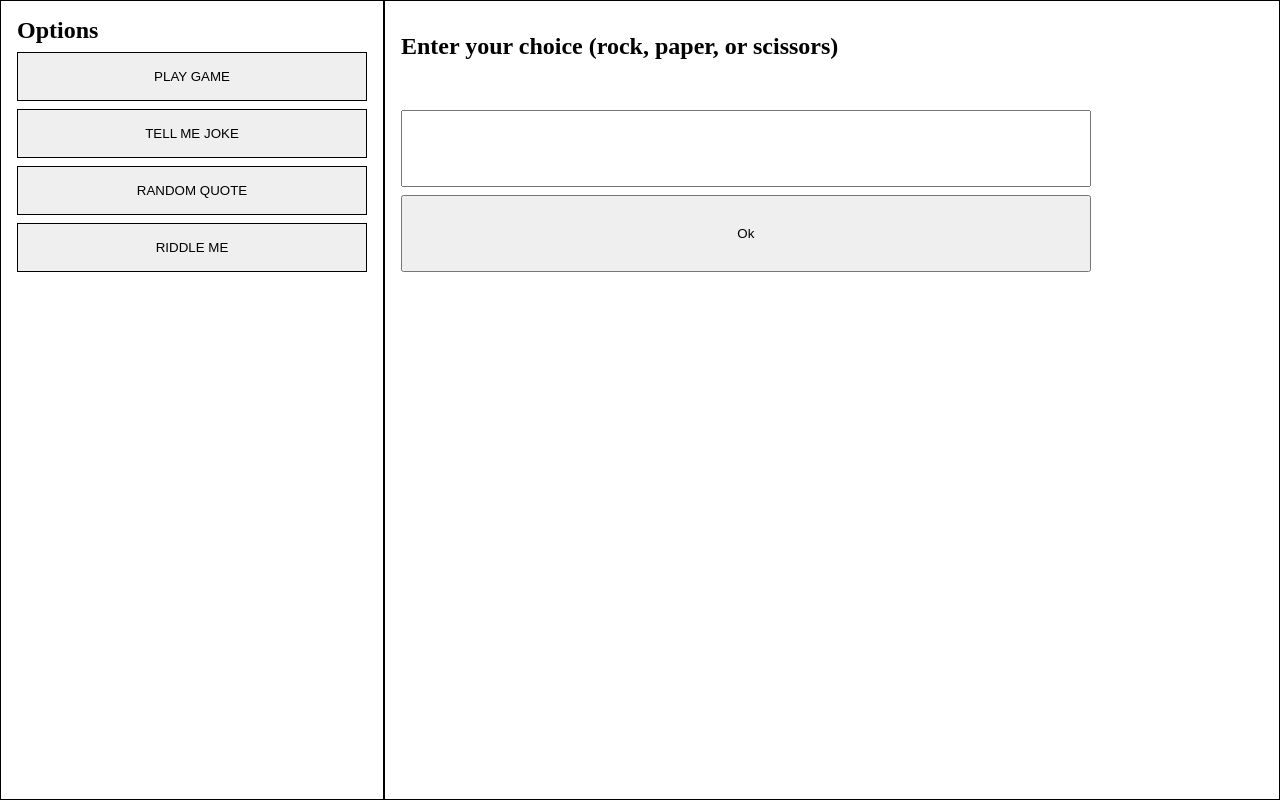
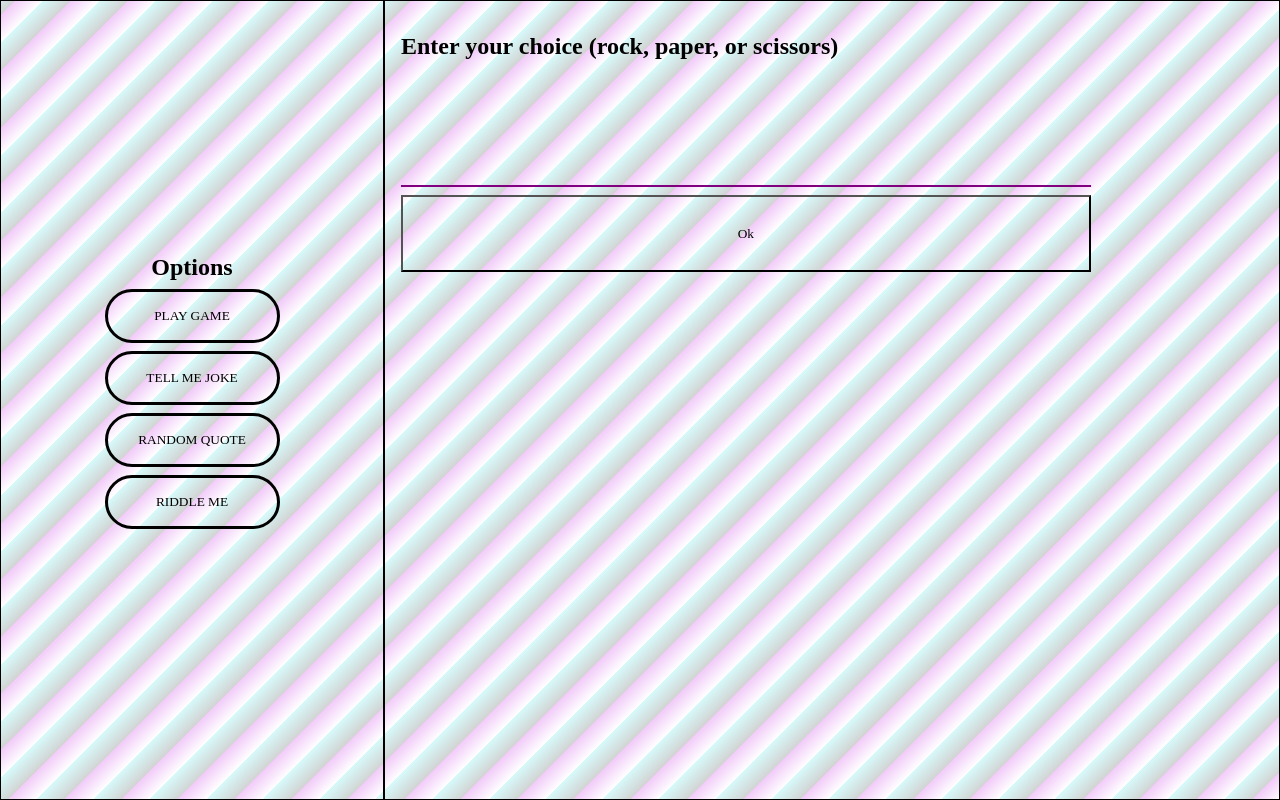
Before and after one commit to Sahien03/First, a plain HTML site: page index.html in a window 1280 px wide. Both pictures are taken after a click on the button "PLAY GAME". Drawn offline with Linux system fonts and the light colour scheme.

Commit message:
changed bg

```diff
--- a/index.html
+++ b/index.html
@@ -2,8 +2,7 @@
 <html>
   <head>
     <title>Game</title>
-  <link rel="stylesheet" type="text/css" href="./style.css">
-
+    <link rel="stylesheet" type="text/css" href="./style.css" />
   </head>
   <body>
     <nav class="container">
@@ -16,16 +15,12 @@
         <button id="quote" class="but">RANDOM QUOTE</button>
 
         <button id="riddle" class="but">RIDDLE ME</button>
-    <br>
+        <br />
         <a href="#" id="mylink">reveal riddle answers</a>
-
       </div>
 
-  <div class="action-section">
-      </div>
+      <div class="action-section"></div>
     </nav>
-  <script src="./index.js">
-  </script>
-
+    <script src="./index.js"></script>
   </body>
 </html>
--- a/index.js
+++ b/index.js
@@ -17,13 +17,13 @@ function startplay() {
   const tj = document.createElement("h1");
   tj.textContent = "Enter your choice (rock, paper, or scissors)";
   actionContainer.appendChild(tj);
-
+  const inputElement = document.createElement("input");
+  inputElement.setAttribute("type", "text");
+  inputElement.style.fontSize = "25px";
+  inputElement.style.padding = "10px";
+  actionContainer.appendChild(inputElement);
   const choices = ["rock", "paper", "scissors"];
   //playerchoice
-  var inputElement = document.createElement("input");
-  inputElement.setAttribute("type", "text");
-  actionContainer.appendChild(inputElement);
-  inputElement.style.fontSize = "50px";
   var playerChoice;
   inputElement.addEventListener("input", function () {
     playerChoice = inputElement.value.toLowerCase().trim();
@@ -54,6 +54,7 @@ function startplay() {
       computerChoice;
     actionContainer.appendChild(tj);
     actionContainer.appendChild(tj2);
+    inputElement.value = "";
   });
 }
 
@@ -104,7 +105,11 @@ function generateJoke() {
   clrpage();
   const randomIndex = Math.floor(Math.random() * jokes.length);
   const tj = document.createElement("h1");
+  const tj1 = document.createElement("p");
   tj.textContent = jokes[randomIndex];
+  tj1.innerHTML = "&#x263A";
+  tj1.style.fontSize = "60px";
+  tj.appendChild(tj1);
   actionContainer.appendChild(tj);
 }
 
@@ -252,6 +257,7 @@ function setans() {
   const a = document.createElement("h3");
   q.textContent = randomRiddle.question;
   a.textContent = randomRiddle.answer;
+  a.style.padding = "20px";
   actionContainer.appendChild(q);
   actionContainer.appendChild(a);
 }
--- a/style.css
+++ b/style.css
@@ -1,9 +1,17 @@
 * {
   margin: 0;
   box-sizing: border-box;
+  font-family: "Times New Roman", Times, serif;
 }
 .container {
   height: 100vh;
+  background-image: repeating-linear-gradient(
+    -45deg,
+    #ffffff 0px,
+    #f0c6f8eb 20px,
+    #5e636147 20px,
+    #b5f5f68a 40px
+  );
 }
 /*_____layout_____*/
 .container {
@@ -13,6 +21,8 @@
 .static-section {
   display: flex;
   flex-direction: column;
+  align-items: center;
+  justify-content: center;
   width: 100%;
   height: auto;
 }
@@ -25,10 +35,17 @@
 }
 .but {
   margin-top: 0.5rem;
+  border-radius: 50px;
+  border: 3px solid;
+  width: 50%;
 }
 /*_____reveal answer_____ */
 #mylink {
   display: none;
+}
+.but:hover {
+  color: #053c3cdd;
+  border: 2px solid #929797;
 }
 .action-section {
   display: grid;
@@ -42,13 +59,24 @@
   padding-top: 0.5rem;
 }
 .action-section input,
+.action-section button,
+.but {
+  background-color: transparent;
+}
+.action-section input {
+  border: 0;
+  border-bottom: 2px solid purple;
+  outline: none;
+}
+.action-section input,
 .action-section button {
   width: 80%;
 }
+
 /*___setting color____*/
 .action-section p,
 h3 {
-  color: red;
+  color: #062f10ec;
 }
 @media (min-width: 1024px) {
   .container,
```
Lines whose indentation alone changed are shown as unchanged.
